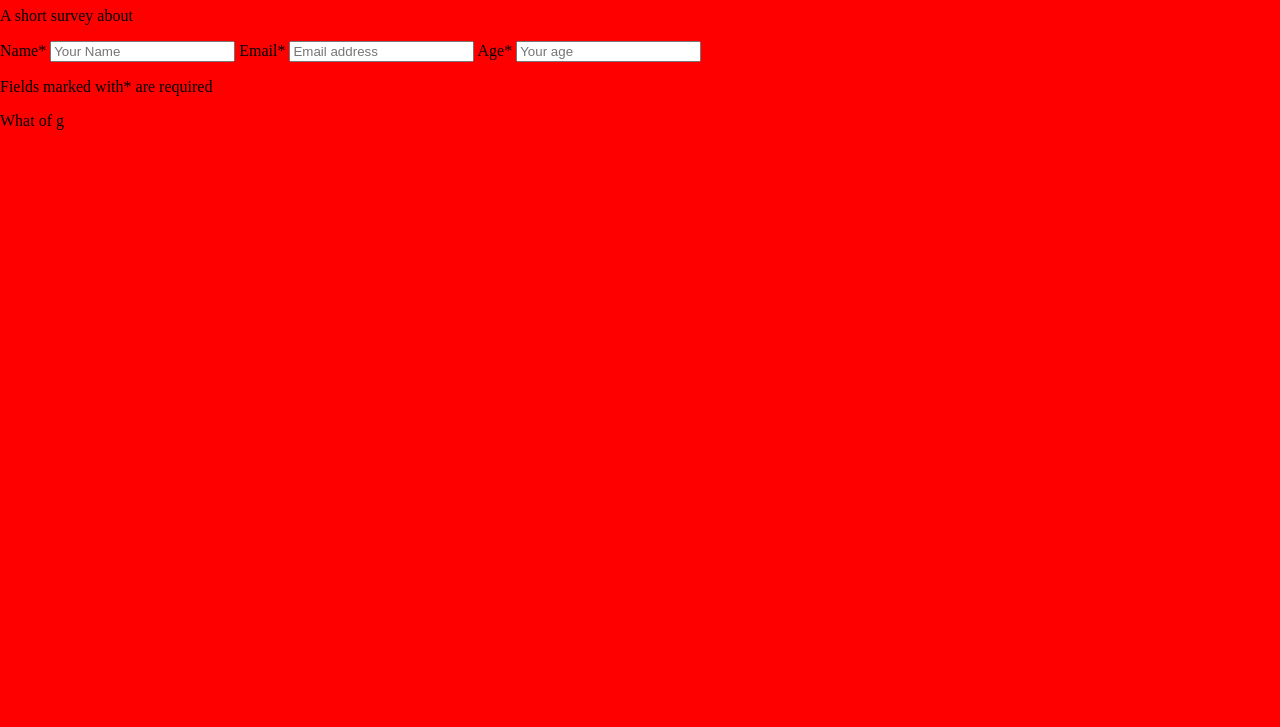
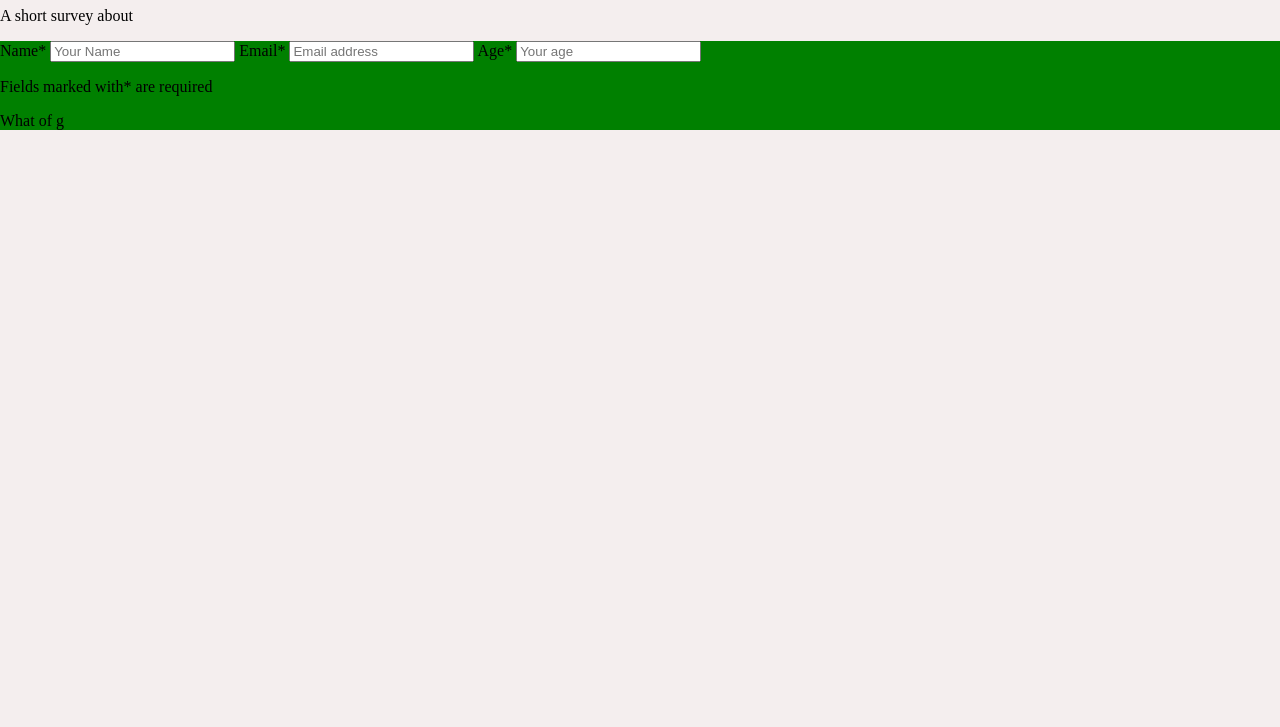
Before and after one commit to chima233/survey-form-fcc, a plain HTML site: page index.html in a window 1280 px wide. Shown: the part 73-800 px from the top of the page. Drawn offline with Linux system fonts and the light colour scheme.

Commit message:
update form style

```diff
--- a/style.css
+++ b/style.css
@@ -1,5 +1,8 @@
 body {
   margin: 0;
   color: black;
-  background: red;
+  background: rgb(244, 238, 238);
 }
+form {
+  background-color: green;
+}
```
